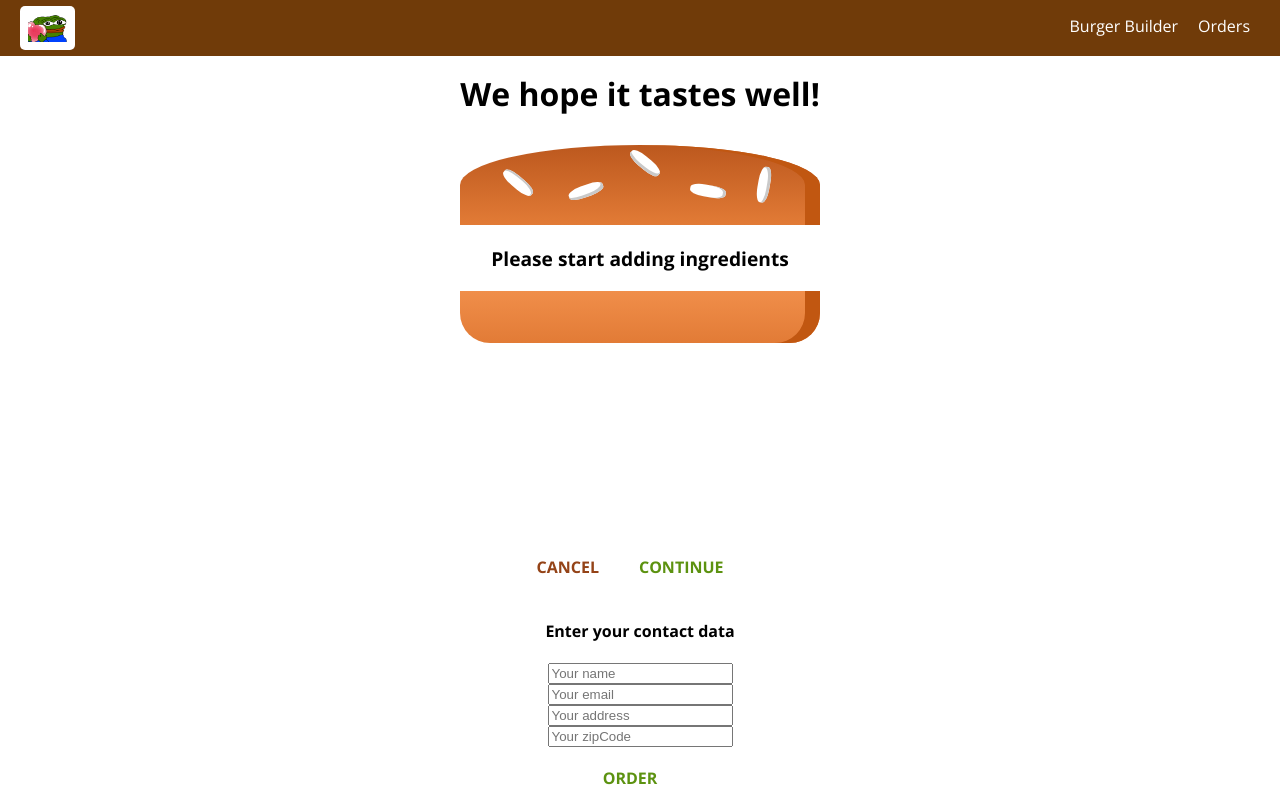
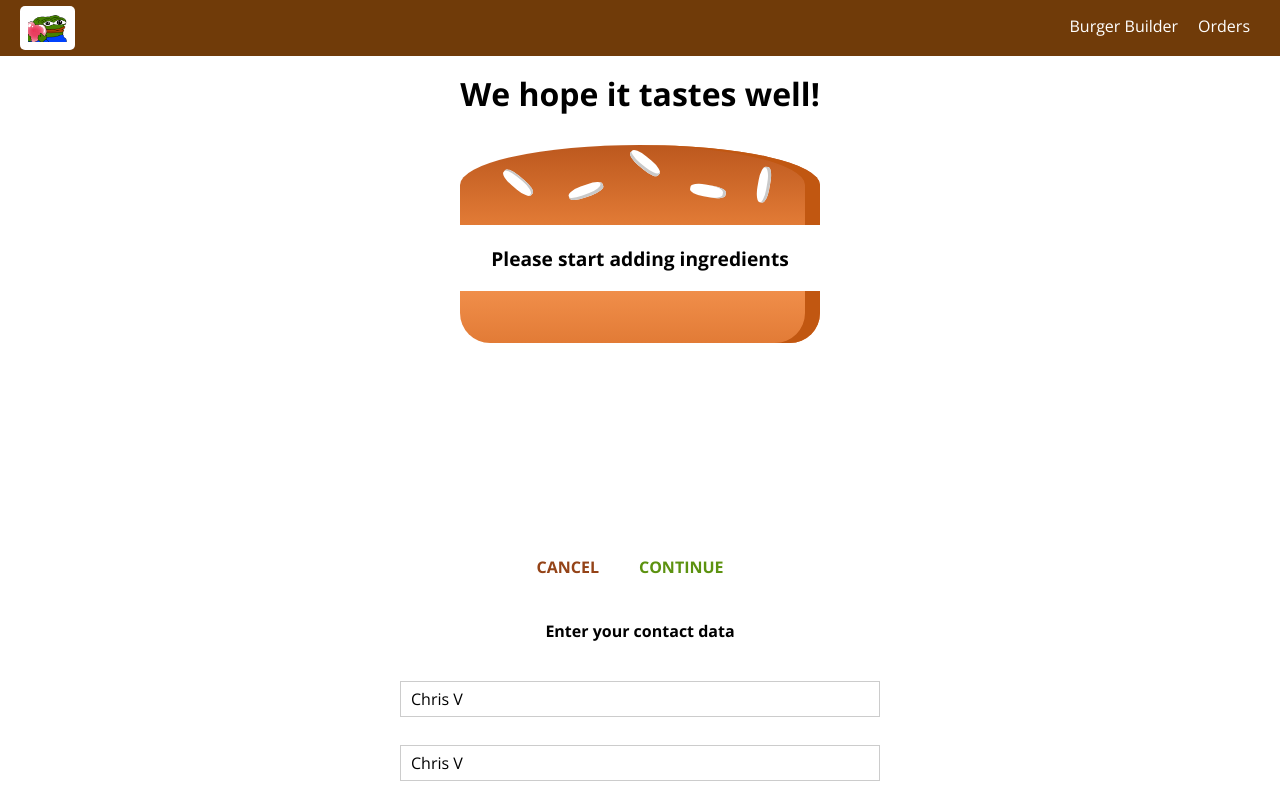
Before and after one commit to cvasqu09/react-app, a React (Create React App) app in the folder burger-app/: page /checkout in a window 1280 px wide. Both pictures are taken after a click on the button "CONTINUE". Shown: the top 800 px of the page. Built offline with nearby package versions, Linux system fonts and the light colour scheme.

Commit message:
Passed in input config/types dynamically

```diff
--- a/burger-app/src/components/Burger/BurgerIngredient/BurgerIngredient.js
+++ b/burger-app/src/components/Burger/BurgerIngredient/BurgerIngredient.js
@@ -1,10 +1,6 @@
 import React, {Component} from 'react';
 import styled from 'styled-components';
 import PropTypes from 'prop-types';
-
-class BurgerIngredient extends Component {
-  render() {
-    let ingredient = null;
 
 const BreadBottom = styled.div`
     height: 13%;
@@ -111,6 +107,10 @@ class BurgerIngredient extends Component {
     background: linear-gradient(#bf3813, #c45e38);
     margin: 2% auto;`;
 
+class BurgerIngredient extends Component {
+  render() {
+    let ingredient = null;
+
     switch (this.props.type) {
       case('bread-bottom'):
         ingredient = <BreadBottom/>;
--- a/burger-app/src/components/Order/CheckoutSummary.js
+++ b/burger-app/src/components/Order/CheckoutSummary.js
@@ -3,7 +3,6 @@ import styled from 'styled-components';
 import Burger from "../Burger/Burger";
 import Button from "../UI/Button";
 
-const CheckoutSummary = (props) => {
 const CheckoutSummaryDiv = styled.div`
     text-align: center;
     width: 80%;
@@ -13,6 +12,8 @@ const CheckoutSummary = (props) => {
       width: 500px;
     }
 `;
+
+const CheckoutSummary = (props) => {
 
   return (
     <CheckoutSummaryDiv>
--- /dev/null
+++ b/burger-app/src/components/UI/Input.js
@@ -0,0 +1,48 @@
+import React from 'react';
+import styled from 'styled-components';
+import classes from './Input.module.css';
+
+const StyledInput = styled.div`
+    width: 100%;
+    padding: 10px;
+    box-sizing: border-box;
+`;
+
+const StyledLabel = styled.label`
+    font-weight: bold;
+    display: block;
+    margin-bottom: 8px;
+`;
+
+const Input = (props) => {
+  let inputElement = null;
+
+
+  switch (props.elementType) {
+    case 'input':
+      inputElement = <input {...props.elementConfig} className={classes.InputElement} value={props.value} onChange={props.changed}/>;
+      break;
+    case 'textarea':
+      inputElement = <textarea {...props.elementConfig} className={classes.InputElement} value={props.value} onChange={props.changed}/>;
+      break;
+    case 'select':
+      inputElement =
+        <select className={classes.InputElement} value={props.value} onChange={props.changed}>
+          {props.elementConfig.options.map(option => (
+              <option value={option.value} key={option.value}>{option.displayValue}</option>
+            ))}
+        </select>;
+      break;
+    default:
+      inputElement = <input {...props.elementConfig} className={classes.InputElement} value={props.value} onChange={props.changed}/>;
+  }
+
+  return (
+    <StyledInput>
+      <StyledLabel>{props.label}</StyledLabel>
+      {inputElement}
+    </StyledInput>
+  );
+};
+
+export default Input;
--- /dev/null
+++ b/burger-app/src/components/UI/Input.module.css
@@ -0,0 +1,15 @@
+.InputElement {
+    outline: none;
+    border: 1px solid #ccc;
+    background-color: white;
+    font: inherit;
+    padding: 6px 10px;
+    display: block;
+    width: 100%;
+    box-sizing: border-box;
+}
+
+.InputElement.focus {
+    outline: none;
+    background-color: #ccc;
+}
--- a/burger-app/src/containers/Checkout/ContactData.js
+++ b/burger-app/src/containers/Checkout/ContactData.js
@@ -3,20 +3,8 @@ import styled from 'styled-components'
 import Button from "../../components/UI/Button";
 import axios from '../../axios-orders';
 import Spinner from "../../components/UI/Spinner";
+import Input from "../../components/UI/Input";
 
-class ContactData extends Component {
-  state = {
-    name: '',
-    email: '',
-    address: {
-      street: '',
-      zipCode: ''
-    },
-    loading: false,
-
-  };
-
-  render() {
 const ContactDataDiv = styled.div`
     margin: 20px auto;
     width: 80%;
@@ -26,31 +14,87 @@ class ContactData extends Component {
       width: 500px;
     }`;
 
-    const Input = styled.input`
-        display: block;
-    `;
-
 const Form = styled.form`
       display: flex;
       flex-direction: column;
       align-items: center;
   `;
 
-    const orderHandler = (event) => {
+class ContactData extends Component {
+  state = {
+    orderForm: {
+      name: {
+        elementType: 'input',
+        elementConfig: {
+          type: 'text',
+          placeholder: 'Your name'
+        },
+        value: 'Chris V'
+      },
+      street: {
+        elementType: 'input',
+        elementConfig: {
+          type: 'text',
+          placeholder: 'Street'
+        },
+        value: 'Chris V'
+      },
+      zipCode: {
+        elementType: 'input',
+        elementConfig: {
+          type: 'text',
+          placeholder: 'Your name'
+        },
+        value: 'Your Zipcode'
+      },
+      country: {
+        elementType: 'input',
+        elementConfig: {
+          type: 'text',
+          placeholder: 'Your Country'
+        },
+        value: 'US'
+      },
+      email: {
+        elementType: 'input',
+        elementConfig: {
+          type: 'email',
+          placeholder: 'Your email'
+        },
+        value: ''
+      },
+      deliveryMethod: {
+        elementType: 'select',
+        elementConfig: {
+          type: 'select',
+          options: [
+            {value: 'fastest', displayValue: 'Fastest'},
+            {value: 'cheapest', displayValue: 'Cheapest'},
+          ]
+        },
+        value: 'fastest'
+      }
+    },
+    loading: false,
+  };
+
+  inputChangedHandler = (event, inputId) => {
+    console.log(event.target.value);
+    const updatedForm = { ...this.state.orderForm };
+    const updatedFormElement = {
+      ...updatedForm[inputId]
+    };
+
+    updatedFormElement.value = event.target.value;
+    updatedForm[inputId] = updatedFormElement;
+    this.setState({orderForm: updatedForm});
+  };
+
+  orderHandler = (event) => {
     this.setState({loading: true});
     const order = {
       ingredients: this.props.ingredients,
       price: this.props.price,
-        customer: {
-          name: 'Chris V',
-          address: {
-            street: 'test',
-            zipCode: 78830,
-            country: 'Brazil'
-          },
-          email: 'test@test.com',
-          deliveryMethod: 'fastest'
-        }
     };
 
     axios.post('orders.json', order)
@@ -65,13 +109,30 @@ class ContactData extends Component {
       })
   };
 
+  render() {
+    const formInputs = [];
+    for (let key in this.state.orderForm) {
+      formInputs.push({
+        id: key,
+        config: this.state.orderForm[key]
+      })
+    }
+
+
     let form = (
       <Form>
-        <Input type="text" name="name" placeholder="Your name"/>
-        <Input type="text" name="email" placeholder="Your email"/>
-        <Input type="text" name="street" placeholder="Your address"/>
-        <Input type="text" name="zipCode" placeholder="Your zipCode"/>
-        <Button btnType="Success" clicked={orderHandler}>ORDER</Button>
+        {
+          formInputs.map(formInput => (
+            <Input
+              key={formInput.id}
+              elementType={formInput.config.elementType}
+              elementConfig={formInput.config.elementConfig}
+              value={formInput.config.value}
+              changed={(event) => this.inputChangedHandler(event, formInput.id)}
+            />
+          ))
+        }
+        <Button btnType="Success" clicked={this.orderHandler}>ORDER</Button>
       </Form>
     );
 
```
Lines whose indentation alone changed are shown as unchanged.
